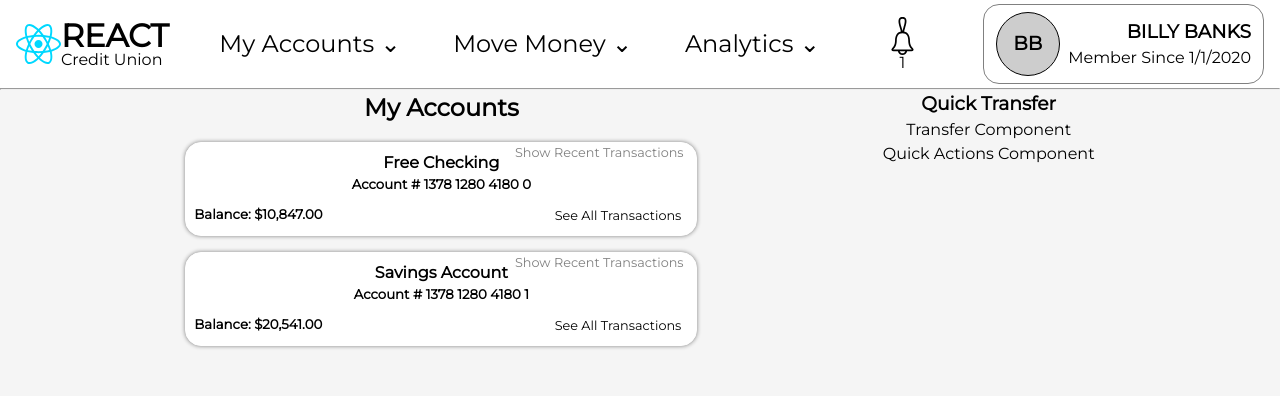
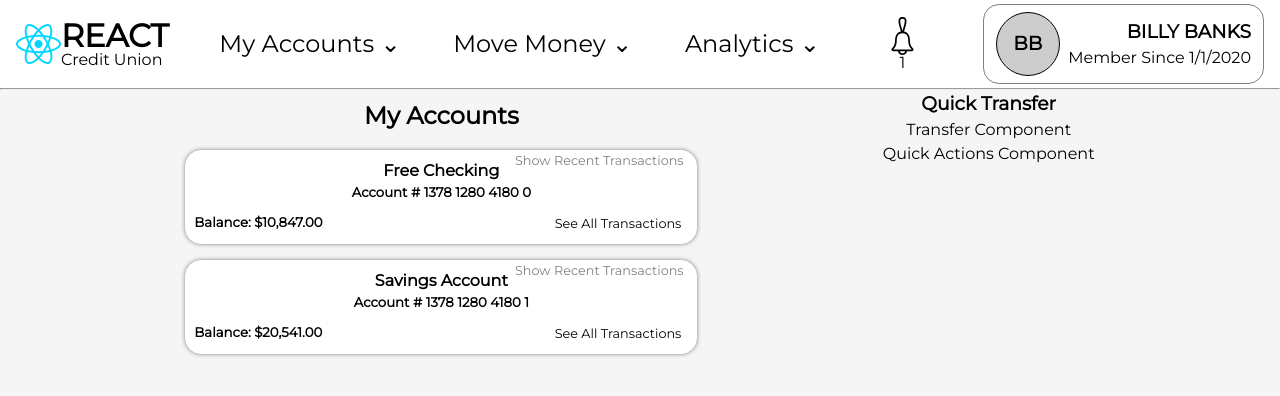
Before and after one commit to jskomal/banking-FE, a React (Vite) app: page / in a window 1280 px wide. Shown: the top 396 px of the page. Built offline with nearby package versions, Linux system fonts and the light colour scheme.

Commit message:
Style title

```diff
--- a/src/App.css
+++ b/src/App.css
@@ -5,3 +5,6 @@ main {
   justify-content: space-evenly;
   text-align: center;
 }
+.title {
+  margin-top: 0.5rem;
+}
```
